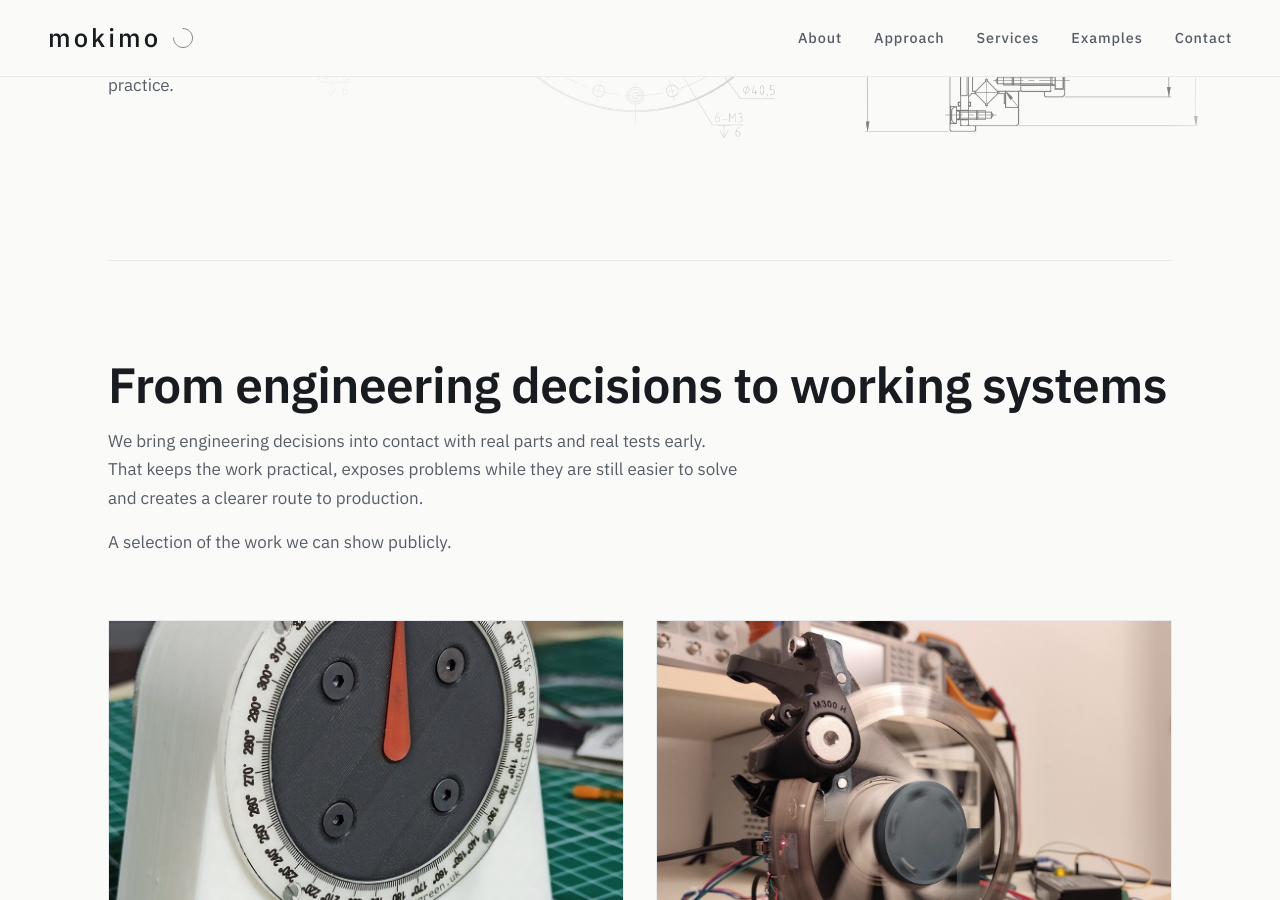
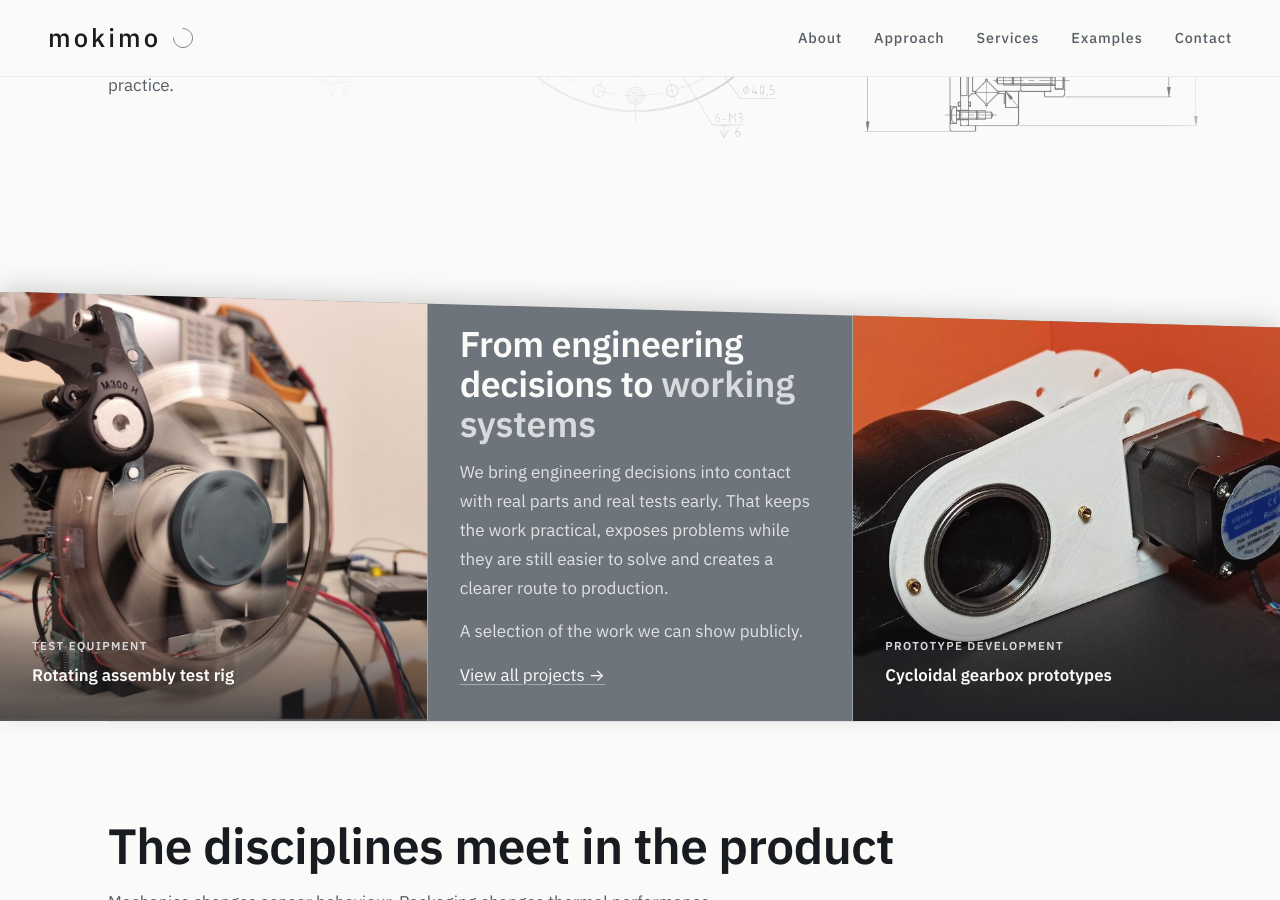
Before and after one commit to Mokimo-Limited/www.mokimo.co.uk, a Jekyll site: the page built from index.html, in a window 1280 px wide and 900 px high, scrolled down 2867 px. Built offline with Jekyll 4.4.1, drawn with Linux system fonts in a browser that asks for light colours; some web fonts are replaced; some of the changed text lies outside the part shown.

Commit message:
Rework the project examples section into a slanted mid-tone proof band

```diff
--- a/index.html
+++ b/index.html
@@ -100,33 +100,30 @@ extra_css:
         </div>
       </section>
 
-      <!-- PROJECT EXAMPLES -->
-      <section id="evidence" class="proof" aria-labelledby="proof-heading">
-        <div class="section-intro reveal">
-          <h2 id="proof-heading">From engineering decisions to working systems</h2>
+    </div>
+
+    <!-- PROJECT EXAMPLES -->
+    <!-- w/ mid-tone band, slanted top edge; intro copy sits in the first grid cell -->
+    <section id="evidence" class="proof-band" aria-labelledby="proof-heading">
+      <div class="proof-band-grid">
+        <a class="proof-tile reveal" href="/examples/projects/rotating-assembly-test-rig/">
+          <img src="/images/examples/functional-test-rig.jpg" alt="Rotating assembly functional test rig in operation" loading="lazy">
+          <span class="proof-tile-label"><span>Test equipment</span>Rotating assembly test rig</span>
+        </a>
+        <div class="section-intro proof-band-intro reveal">
+          <h2 id="proof-heading">From engineering decisions to <span class="accent-serif">working systems</span></h2>
           <p>We bring engineering decisions into contact with real parts and real tests early. That keeps the work practical, exposes problems while they are still easier to solve and creates a clearer route to production.</p>
           <p>A selection of the work we can show publicly.</p>
+          <p class="services-more"><a class="text-link" href="/examples/">View all projects <span class="link-arrow" aria-hidden="true">&rarr;</span></a></p>
         </div>
-        <div class="proof-grid">
-          <article class="proof-card reveal">
-            <a href="/examples/projects/strain-wave-demonstrator/">
-              <img src="/images/examples/harmonic-drive-demonstrator.jpg" alt="Working strain-wave gearbox teaching demonstrator" loading="lazy">
-              <span>Teaching demonstrator</span>
-              <h3>Strain-wave gear demonstrator</h3>
-              <p>A self-contained, motor-driven model that makes a normally hidden mechanism visible while it runs.</p>
-            </a>
-          </article>
-          <article class="proof-card reveal">
-            <a href="/examples/projects/rotating-assembly-test-rig/">
-              <img src="/images/examples/functional-test-rig.jpg" alt="Rotating assembly functional test rig in operation" loading="lazy">
-              <span>Test equipment</span>
-              <h3>Rotating assembly test rig</h3>
-              <p>A working rig for characterising speed–torque behaviour across electrical and control settings.</p>
-            </a>
-          </article>
-        </div>
-        <p class="services-more reveal"><a class="text-link" href="/examples/">View all projects <span class="link-arrow" aria-hidden="true">&rarr;</span></a></p>
-      </section>
+        <a class="proof-tile reveal" href="/examples/projects/cycloidal-gearbox/">
+          <img src="/images/examples/3d-printed-drive-housing.jpg" alt="3D-printed cycloidal drive housing with a stepper motor" loading="lazy">
+          <span class="proof-tile-label"><span>Prototype development</span>Cycloidal gearbox prototypes</span>
+        </a>
+      </div>
+    </section>
+
+    <div class="content">
 
       <!-- MULTI-DIS / SYSTEMS -->
       <section id="services" class="services" aria-labelledby="system-heading">
--- a/styles/pages/home.css
+++ b/styles/pages/home.css
@@ -228,7 +228,6 @@
 
 .outcomes,
 .philosophy,
-.proof,
 .services {
   border-top: 1px solid var(--color-sand-light);
 }
@@ -358,58 +357,125 @@
 }
 
 
-/* --- Proof (selected projects) --- */
+/* --- Proof band (selected projects, full-bleed) ---
 
-.proof-grid {
-  display: grid;
-  grid-template-columns: repeat(2, minmax(0, 1fr));
-  gap: var(--space-lg) var(--space-md);
+   Mid-tone ground with a single slanted top edge — the blue band's slope
+   mirrored and applied to the top only. The clip sits on the grid itself, so
+   the slope cuts through the intro cell AND the images: grey text and photos
+   form one contiguous slanted shape with no band colour above the tiles. The
+   drop-shadow stays on the section (a clip-path on the same element would
+   clip its own shadow away — see .outcomes). Knobs: band colour, slope depth
+   (36px desktop / 16px mobile, mirroring .outcomes), tile aspect-ratio,
+   hairline alpha. */
+.proof-band {
+  position: relative;
+  z-index: 1;
+  filter: drop-shadow(0 -6px 12px rgba(0, 0, 0, 0.15));
 }
 
-.proof-card a {
+/* Outrank the generic .home-page main section paddings: a shallow gap above
+   (the slant is the band's top edge) and none below (the tiles end the
+   section). */
+.home-page .proof-band {
+  padding-top: var(--space-md);
+  padding-bottom: 0;
+}
+
+.proof-band .section-intro {
+  margin-bottom: 0;
+}
+
+.proof-band .section-intro h2 {
+  color: var(--color-base);
+  /* Slightly smaller than the standalone intros: the heading now shares a row
+     with the tiles, so it must fit the first cell without stretching the band. */
+  font-size: clamp(1.7rem, 2.8vw, 3.1rem);
+}
+
+.proof-band .section-intro h2 .accent-serif {
+  color: var(--color-sand);
+}
+
+.proof-band .section-intro > p {
+  color: rgba(250, 250, 249, 0.82);
+}
+
+.proof-band-grid {
+  display: grid;
+  grid-template-columns: repeat(3, minmax(0, 1fr));
+  background-color: var(--color-warm-brown);
+  clip-path: polygon(0 0, 100% 36px, 100% 100%, 0 100%);
+}
+
+.proof-band-intro {
+  /* Stretch + centered: the copy sits at the vertical middle of the tile row.
+     The intro is the middle column, so it carries the hairline on both edges
+     (the tiles are no longer adjacent siblings). */
+  align-self: stretch;
+  display: flex;
+  flex-direction: column;
+  justify-content: center;
+  padding: var(--space-md);
+  border-left: 1px solid rgba(250, 250, 249, 0.35);
+  border-right: 1px solid rgba(250, 250, 249, 0.35);
+}
+
+.proof-tile {
+  position: relative;
   display: block;
   color: inherit;
   text-decoration: none;
 }
 
-.proof-card img {
+.proof-tile img {
   display: block;
   width: 100%;
-  aspect-ratio: 4 / 3;
-  margin-bottom: var(--space-sm);
+  /* Fill the stretched tile: when the intro runs taller than one 3/2 tile
+     (mid-width viewports), the images grow with the row and crop, so no grey
+     collects above them. aspect-ratio keeps the row honest when the images
+     are the tallest cell. */
+  height: 100%;
+  aspect-ratio: 3 / 2; /* knob: lower = shorter, more banner-like */
   object-fit: cover;
-  border: 1px solid var(--color-sand-light);
   filter: saturate(0.82);
   transition: filter 0.3s ease;
 }
 
-.proof-card a:hover img,
-.proof-card a:focus-visible img {
+.proof-tile:hover img,
+.proof-tile:focus-visible img {
   filter: saturate(1);
 }
 
-.proof-card span {
+.proof-tile-label {
+  position: absolute;
+  inset: auto 0 0 0;
+  padding: 3rem var(--space-md) var(--space-md);
+  background: linear-gradient(rgba(24, 27, 31, 0) 0%, rgba(24, 27, 31, 0.72) 100%);
+  font-family: var(--font-heading);
+  font-size: 1.05rem;
+  font-weight: 600;
+  color: var(--color-base);
+  pointer-events: none;
+}
+
+.proof-tile-label span {
   display: block;
   margin-bottom: 0.35rem;
-  font-family: var(--font-heading);
   font-size: 0.72rem;
   font-weight: 600;
   letter-spacing: 0.12em;
   text-transform: uppercase;
-  color: var(--color-accent-deep);
+  color: var(--color-sand);
 }
 
-.proof-card h3 {
-  margin-bottom: 0.4rem;
-  font-family: var(--font-heading);
-  font-size: 1.05rem;
-  font-weight: 600;
+.proof-band .text-link {
+  color: var(--color-base);
+  text-decoration-color: rgba(250, 250, 249, 0.4);
 }
 
-.proof-card p {
-  font-size: 0.92rem;
-  line-height: 1.65;
-  color: var(--color-text-muted);
+.proof-band .text-link:hover,
+.proof-band .text-link:focus-visible {
+  text-decoration-color: var(--color-base);
 }
 
 /* --- Contact (dark close) --- */
@@ -482,9 +548,36 @@
   }
 
   .hero,
-  .outcome-grid,
-  .proof-grid {
+  .outcome-grid {
     grid-template-columns: 1fr;
+  }
+
+  .proof-band-grid {
+    grid-template-columns: 1fr;
+  }
+
+  /* Slope mirrors .outcomes' 16px mobile value */
+  .proof-band-grid {
+    clip-path: polygon(0 0, 100% 16px, 100% 100%, 0 100%);
+  }
+
+  .proof-band-intro {
+    padding: var(--space-md) var(--side-padding);
+    border-left: 0;
+    border-right: 0;
+    border-top: 1px solid rgba(250, 250, 249, 0.35);
+    border-bottom: 1px solid rgba(250, 250, 249, 0.35);
+  }
+
+  .proof-tile img {
+    aspect-ratio: 4 / 3;
+  }
+
+  /* Stacked tiles: cancel the 880px paired-tile divider (both queries apply
+     at this width, and the last tile's left edge would pick up a stray
+     hairline). The intro's top/bottom borders separate the stacked cells. */
+  .proof-band-grid .proof-tile:last-child {
+    border-left: 0;
   }
 
   .hero-evidence img {
@@ -511,6 +604,26 @@
 
   .philosophy .delivery-flow {
     margin-top: var(--space-md);
+  }
+
+  /* Proof band: intro becomes a full-width row, tiles pair up beneath it. */
+  .proof-band-grid {
+    grid-template-columns: repeat(2, minmax(0, 1fr));
+  }
+
+  .proof-band-intro {
+    grid-column: 1 / -1;
+    align-self: auto;
+    padding: var(--space-md) var(--side-padding);
+    border-left: 0;
+    border-right: 0;
+  }
+
+  /* Paired tiles need their divider back once the intro moves to its own row
+     (the tiles are no longer adjacent siblings, so the desktop intro borders
+     don't separate them). */
+  .proof-band-grid .proof-tile:last-child {
+    border-left: 1px solid rgba(250, 250, 249, 0.35);
   }
 }
 
```
